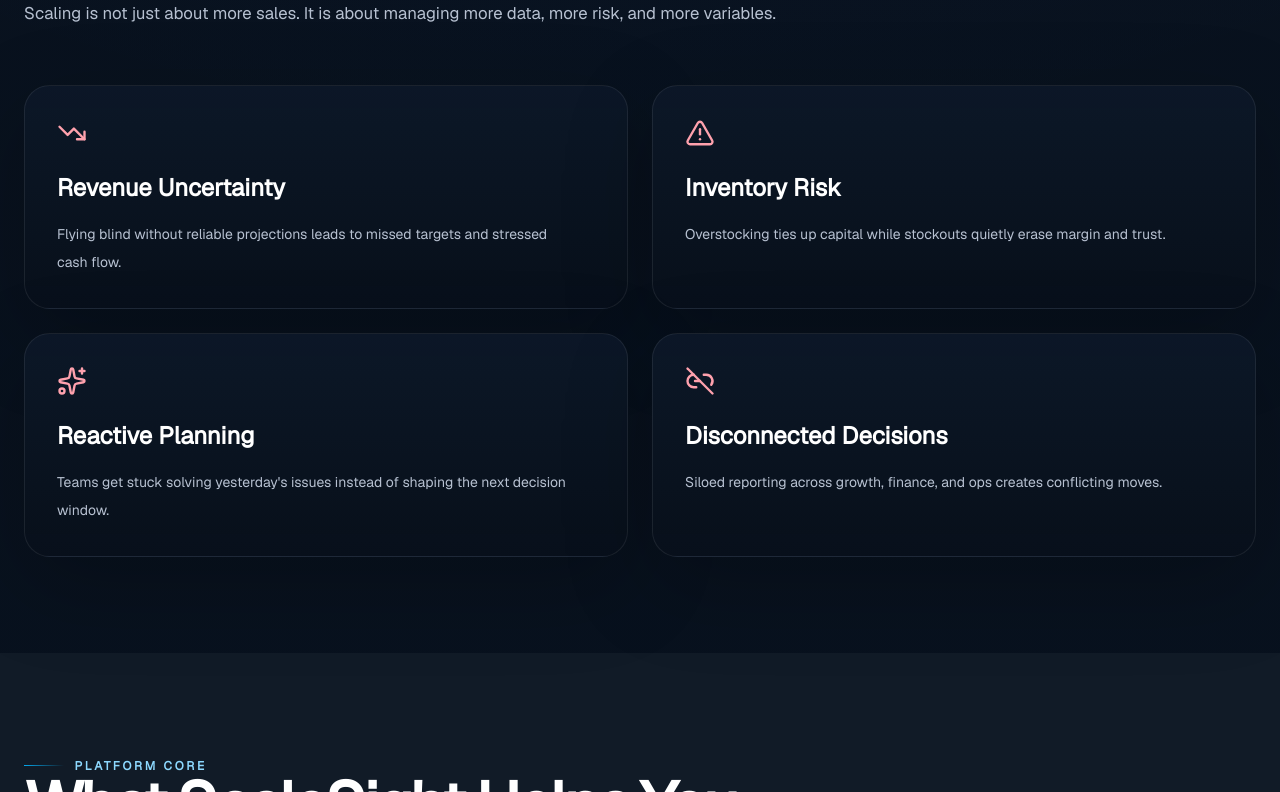
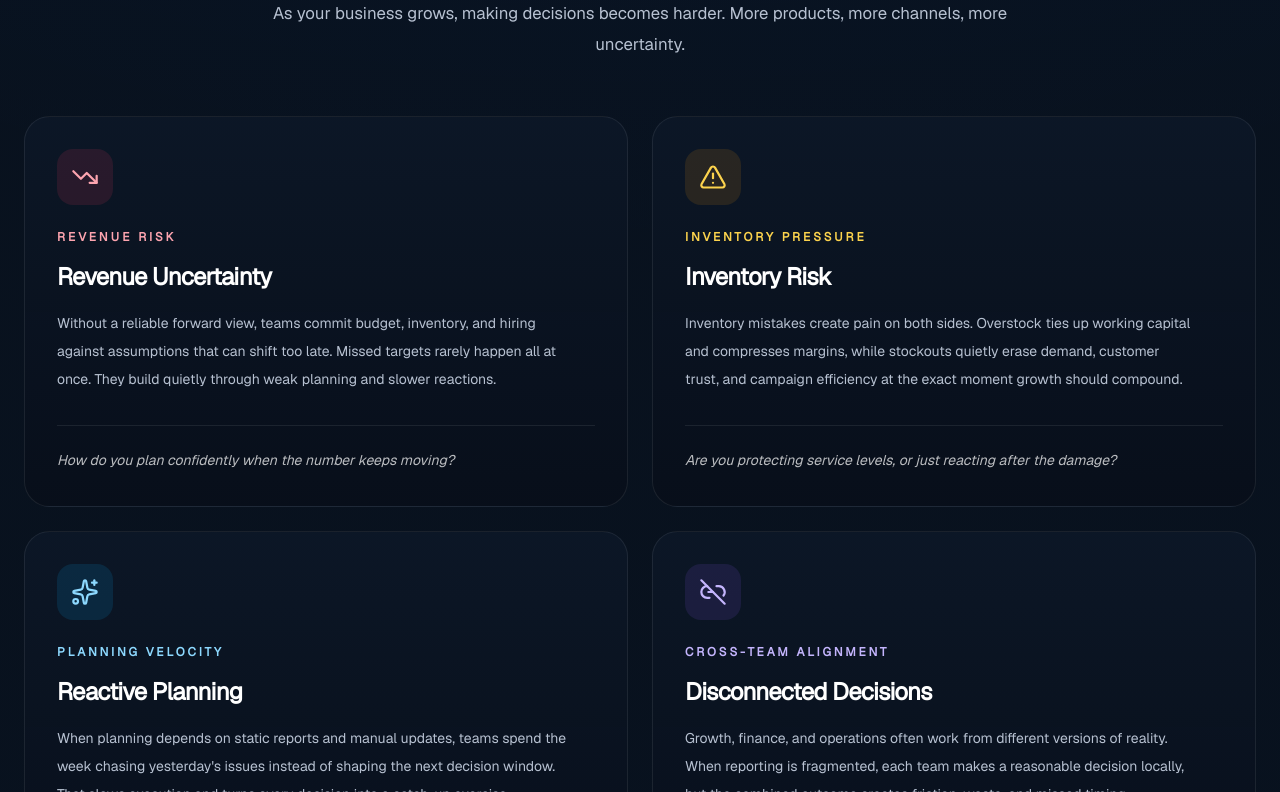
Before and after one commit to ArmanMehdi51214/scalesight_website, a Next.js app: page / in a window 1280 px wide. Shown: the part 1728-2520 px from the top of the page. Built offline with nearby package versions, Linux system fonts and the light colour scheme.

Commit message:
section 3 done

```diff
--- a/app/page.tsx
+++ b/app/page.tsx
@@ -29,23 +29,44 @@ const trustItems = [
 const problemCards = [
   {
     icon: TrendingDown,
+    category: "Revenue Risk",
     title: "Revenue Uncertainty",
-    copy: "Flying blind without reliable projections leads to missed targets and stressed cash flow.",
+    copy: "Without a reliable forward view, teams commit budget, inventory, and hiring against assumptions that can shift too late. Missed targets rarely happen all at once. They build quietly through weak planning and slower reactions.",
+    question: "How do you plan confidently when the number keeps moving?",
+    accentClass: "bg-[#f43f5e]",
+    iconClass: "bg-[#f43f5e]/12 text-[#fda4af]",
+    labelClass: "text-[#fda4af]",
   },
   {
     icon: TriangleAlert,
+    category: "Inventory Pressure",
     title: "Inventory Risk",
-    copy: "Overstocking ties up capital while stockouts quietly erase margin and trust.",
+    copy: "Inventory mistakes create pain on both sides. Overstock ties up working capital and compresses margins, while stockouts quietly erase demand, customer trust, and campaign efficiency at the exact moment growth should compound.",
+    question:
+      "Are you protecting service levels, or just reacting after the damage?",
+    accentClass: "bg-[#f59e0b]",
+    iconClass: "bg-[#f59e0b]/12 text-[#fcd34d]",
+    labelClass: "text-[#fcd34d]",
   },
   {
     icon: Sparkles,
+    category: "Planning Velocity",
     title: "Reactive Planning",
-    copy: "Teams get stuck solving yesterday's issues instead of shaping the next decision window.",
+    copy: "When planning depends on static reports and manual updates, teams spend the week chasing yesterday's issues instead of shaping the next decision window. That slows execution and turns every decision into a catch-up exercise.",
+    question: "Are you steering the business ahead, or scrambling to catch up?",
+    accentClass: "bg-[#04b4fd]",
+    iconClass: "bg-[#04b4fd]/12 text-[#8dd9ff]",
+    labelClass: "text-[#8dd9ff]",
   },
   {
     icon: Link2Off,
+    category: "Cross-Team Alignment",
     title: "Disconnected Decisions",
-    copy: "Siloed reporting across growth, finance, and ops creates conflicting moves.",
+    copy: "Growth, finance, and operations often work from different versions of reality. When reporting is fragmented, each team makes a reasonable decision locally, but the combined outcome creates friction, waste, and missed timing.",
+    question: "What happens when every team is right, but no one is aligned?",
+    accentClass: "bg-[#8b5cf6]",
+    iconClass: "bg-[#8b5cf6]/12 text-[#c4b5fd]",
+    labelClass: "text-[#c4b5fd]",
   },
 ];
 
@@ -217,8 +238,9 @@ export default function Home() {
         <section className="px-6 py-24">
           <div className="mx-auto max-w-7xl">
             <SectionHeader
-              title="Growth Creates Complexity."
-              copy="Scaling is not just about more sales. It is about managing more data, more risk, and more variables."
+              align="center"
+              title="Growth Creates Complexity"
+              copy="As your business grows, making decisions becomes harder. More products, more channels, more uncertainty."
             />
 
             <div className="mt-14 grid gap-6 md:grid-cols-2">
@@ -228,17 +250,40 @@ export default function Home() {
                 return (
                   <article
                     key={card.title}
-                    className="surface-card rounded-[1.6rem] p-8"
+                    className="group relative overflow-hidden rounded-[1.6rem] border border-white/8 bg-[linear-gradient(180deg,rgba(12,23,39,0.98),rgba(8,15,26,0.96))] p-8 transition duration-300 hover:border-white/16"
                   >
-                    <div className="text-rose-300">
-                      <Icon size={30} strokeWidth={1.9} />
+                    <div
+                      className={`absolute inset-x-0 top-0 h-[3px] opacity-0 transition duration-300 group-hover:opacity-100 ${card.accentClass}`}
+                    />
+
+                    <div className="flex h-full min-h-[20rem] flex-col">
+                      <div
+                        className={`inline-flex h-14 w-14 items-center justify-center rounded-2xl ${card.iconClass}`}
+                      >
+                        <Icon size={28} strokeWidth={1.9} />
+                      </div>
+
+                      <p
+                        className={`mt-6 text-xs font-semibold uppercase tracking-[0.24em] ${card.labelClass}`}
+                      >
+                        {card.category}
+                      </p>
+
+                      <h3 className="mt-4 text-2xl font-semibold tracking-[-0.03em] text-white">
+                        {card.title}
+                      </h3>
+
+                      <p className="mt-4 max-w-lg text-sm leading-7 text-[var(--text-secondary)]">
+                        {card.copy}
+                      </p>
+
+                      <div className="mt-auto pt-8">
+                        <div className="h-px w-full bg-white/8" />
+                        <p className="mt-5 text-sm italic leading-7 text-white/72">
+                          {card.question}
+                        </p>
+                      </div>
                     </div>
-                    <h3 className="mt-6 text-2xl font-semibold text-white">
-                      {card.title}
-                    </h3>
-                    <p className="mt-4 max-w-lg text-sm leading-7 text-[var(--text-secondary)]">
-                      {card.copy}
-                    </p>
                   </article>
                 );
               })}
```
